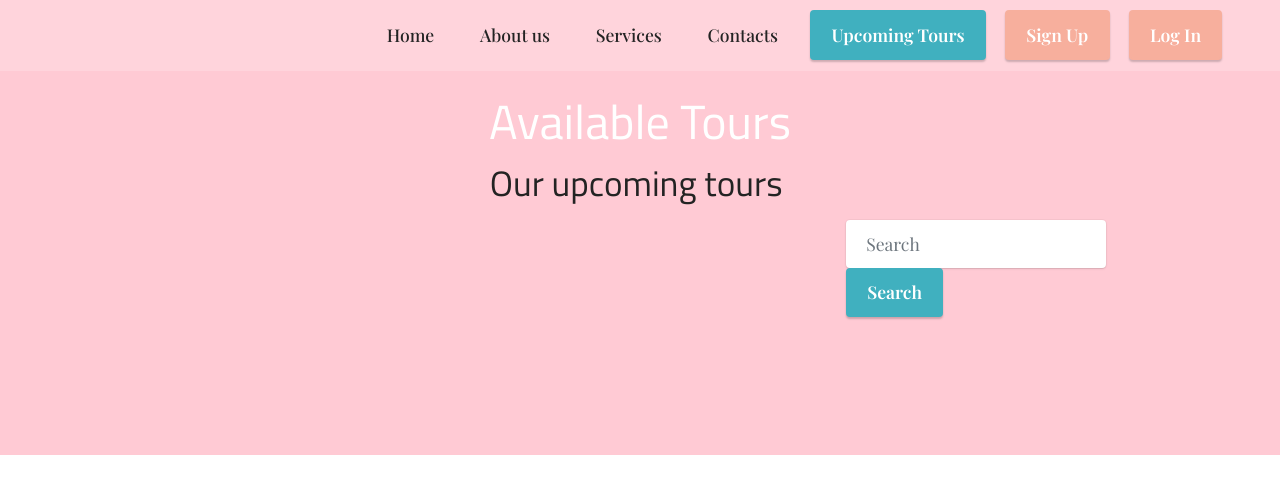
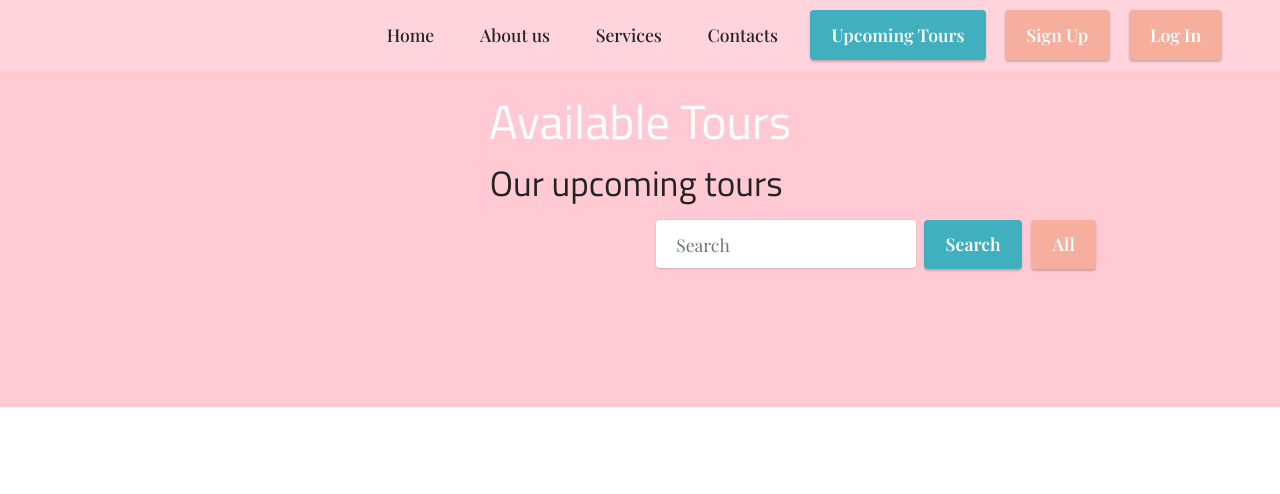
Before and after one commit to trnguyen1510/voyagers2, a Django app: page /tours/ in a window 1280 px wide. Shown: the top 494 px of the page. Run offline with Django 3.2, Linux system fonts and the light colour scheme; data that the repository does not hold is empty; some libraries are stand-ins or nearby versions; some web fonts are replaced.

Commit message:
search bar is done

```diff
--- a/voyagers/dashboard/templates/dashboard.html
+++ b/voyagers/dashboard/templates/dashboard.html
@@ -36,6 +36,9 @@
                     </li>
                 </ul>
                 {%if user.is_authenticated %}
+                <div class="navbar-buttons mbr-section-btn"><a class="btn btn-success display-4"
+                        href="{% url 'tours' %}">
+                        Upcoming Tours</a></div>
                 <div class="navbar-buttons mbr-section-btn"><a class="btn btn-danger display-4"
                         href="{% url 'dashboard' %}">
                         Profile</a></div>
--- a/voyagers/dashboard/templates/editing.html
+++ b/voyagers/dashboard/templates/editing.html
@@ -36,6 +36,9 @@
                     </li>
                 </ul>
                 {%if user.is_authenticated %}
+                <div class="navbar-buttons mbr-section-btn"><a class="btn btn-success display-4"
+                        href="{% url 'tours' %}">
+                        Upcoming Tours</a></div>
                 <div class="navbar-buttons mbr-section-btn"><a class="btn btn-danger display-4"
                         href="{% url 'dashboard' %}">
                         Profile</a></div>
--- a/voyagers/home/templates/index.html
+++ b/voyagers/home/templates/index.html
@@ -23,7 +23,7 @@
     <link rel="stylesheet" href="../static/theme/css/style.css">
     <link rel="preload" as="style" href="../static/mobirise/css/mbr-additional.css">
     <link rel="stylesheet" href="../static/mobirise/css/mbr-additional.css" type="text/css">
- </head>
+</head>
 
 <body>
     <!--Navbar starts here-->
@@ -58,6 +58,9 @@
                         </li>
                     </ul>
                     {%if user.is_authenticated %}
+                    <div class="navbar-buttons mbr-section-btn"><a class="btn btn-success display-4"
+                            href="{% url 'tours' %}">
+                            Upcoming Tours</a></div>
                     <div class="navbar-buttons mbr-section-btn"><a class="btn btn-danger display-4"
                             href="{% url 'dashboard' %}">
                             Profile</a></div>
--- a/voyagers/home/templates/login.html
+++ b/voyagers/home/templates/login.html
@@ -94,6 +94,9 @@
                         </li>
                     </ul>
                     {%if user.is_authenticated %}
+                    <div class="navbar-buttons mbr-section-btn"><a class="btn btn-success display-4"
+                            href="{% url 'tours' %}">
+                            Upcoming Tours</a></div>
                     <div class="navbar-buttons mbr-section-btn"><a class="btn btn-danger display-4"
                             href="{% url 'dashboard' %}">
                             Profile</a></div>
--- a/voyagers/home/templates/signup.html
+++ b/voyagers/home/templates/signup.html
@@ -88,6 +88,9 @@
                         </li>
                     </ul>
                     {%if user.is_authenticated %}
+                    <div class="navbar-buttons mbr-section-btn"><a class="btn btn-success display-4"
+                            href="{% url 'tours' %}">
+                            Upcoming Tours</a></div>
                     <div class="navbar-buttons mbr-section-btn"><a class="btn btn-danger display-4"
                             href="{% url 'dashboard' %}">
                             Profile</a></div>
--- a/voyagers/tourpackages/static/app.js
+++ b/voyagers/tourpackages/static/app.js
@@ -0,0 +1,5 @@
+function myFunction() {
+    var x = document.getElementById("id_q");
+    var currentVal = x.value;
+    // document.getElementById("example").innerHTML += "attraction.attractionName"
+}
--- a/voyagers/tourpackages/templates/main.html
+++ b/voyagers/tourpackages/templates/main.html
@@ -117,7 +117,9 @@
   <script src="{% static 'theme/js/script.js' %}"></script>
   <div id="scrollToTop" class="scrollToTop mbr-arrow-up"><a style="text-align: center;"><i
         class="mbr-arrow-up-icon mbr-arrow-up-icon-cm cm-icon cm-icon-smallarrow-up"></i></a></div>
-  <input name="animation" type="hidden">
+
+  <script src="../static/app.js"></script>
+
 
 
 
--- a/voyagers/tourpackages/templates/tours.html
+++ b/voyagers/tourpackages/templates/tours.html
@@ -8,24 +8,30 @@
             <h5 class="mbr-section-subtitle mbr-fonts-style align-center mb-0 mt-2 display-5">Our upcoming tours&nbsp;
             </h5>
         </div>
+        <!--Search bar starts-->
         <div class="row search-bar">
-            <div class="col-4">
+            <div class="col-3">
 
             </div>
-            <div class="col-4">
+            <div class="col-3">
+            </div>
+            <div class="col-6 search-bar" style="margin: 10px auto; width: 100%;">
+                <form class="form-inline my-2 my-lg-0" method="get">
+                    <input class="form-control mr-sm-2" type="text" placeholder="Search" aria-label="Search" name="q"
+                        id="id_q">
+                    <button class="navbar-buttons mbr-section-btn btn btn-success display-4" id="searchAttraction"
+                        type="submit" onClick="myFunction()">Search</button>
+                    <div class="navbar-buttons mbr-section-btn"><a class="btn btn-danger display-4"
+                            href="{% url 'tours' %}">
+                            All</a></div>
+            </div>
+        </div>
+        <!--Search bar ends-->
 
-            </div>
-            <div class="col-4" style="margin: 10px auto; ">
-                <form class="form-inline my-2 my-lg-0" method="get">
-                    <input class="form-control mr-sm-2" type="search" placeholder="Search" aria-label="Search" name="q">
-                    <button class="navbar-buttons mbr-section-btn btn btn-success display-4"
-                        type="submit">Search</button>
-
-            </div>
-
-        </div>
         <div class="row mt-4">
             {% for attraction in attraction %}
+
+            <div id="example"> </div>
             <div class="item features-image сol-12 col-md-6 col-lg-4">
                 <div class="item-wrapper">
                     <div class="item-img">
@@ -33,7 +39,8 @@
                     </div>
                     <div class="item-content">
                         <h5 class="item-title mbr-fonts-style display-5" style="font-size:20px;">
-                            {{ attraction.attractionName }}</h5>
+                            {{ attraction.attractionName}}</h5>
+
                         <h6 class="item-subtitle mbr-fonts-style mt-1 display-7"><em><a
                                     href="{{ attraction.attractionDescription }}"></a></em></h6>
                         <p class="mbr-text mbr-fonts-style mt-3 display-7">
@@ -49,6 +56,7 @@
 
             </div>
             {% endfor %}
+
         </div>
 
     </div>
--- a/voyagers/tourpackages/views.py
+++ b/voyagers/tourpackages/views.py
@@ -6,16 +6,34 @@ from django.db.models import Q
 
 # Create your views here.
 def tours(request):
+
     attractions = Attraction.objects.all()
     context = dict(attraction=attractions)
+    if(request.GET.get('q')):
+        a = (request.GET.get('q'))
+        attractionSearch = Attraction.objects.all().filter(
+            city__icontains=a)
+        context = dict(attraction=attractionSearch)
+
+    # attractionSearch = Attraction.objects.all().filter(attractionName='Shanghai')
     return render(request, 'tours.html', context)
 
-# class tours(ListView):
-#     model = Attraction
-#     template_name = 'tours.html'
 
-#     def get_queryset(self):
-#         query = self.request.GET.get('q')
-#         attraction = Attraction.objects.filter(
-#             Q(city__icontains=query))
-#         return attraction
+# class attractionSearch(ListView):
+    # paginate_by = 10
+
+# def get_queryset(request,self):
+#     attractionSearch = Attraction.objects.all().filter(attractionName='Shanghai')
+#     contexts= dict(attraction=attractionSearch)
+
+#     # result = super(ListView, self).get_queryset()
+
+#     # query = self.request.GET.get('q')
+#     # if query:
+#     #     query_list = query.split()
+#     #     result = result.filter(
+#     #         reduce(operator.and_,
+#     #                (Q(attractionName__icontains=q) for q in query_list))
+#     #     )
+
+#     return render(request, 'tours.html', contexts)
```
Also changed, not shown: 1 other file.
